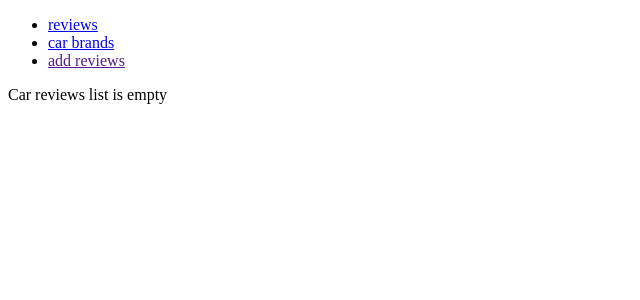
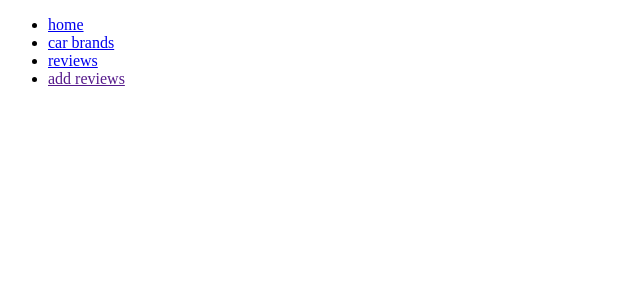
Before and after one commit to Pavel547/Garage-blog, a Django app: page /Garage_Blog/ in a window 1280 px wide. Shown: the top 300 px of the page, without its empty margins (0-640 px from the left). Run offline with Django 5.2, Linux system fonts and the light colour scheme; data that the repository does not hold is empty.

Commit message:
Today I was working on improving the program structure and refactoring the code.

```diff
--- a/car_blog/urls.py
+++ b/car_blog/urls.py
@@ -3,7 +3,8 @@ from . import views
 
 app_name = 'car_blog'
 urlpatterns = [
-    path('', views.IndexView.as_view(), name="index"),
+    path('', views.index, name="index"),
+    path('review_list/', views.ReviewsListView.as_view(), name="reviews_list"),
     path('brands_list/', views.BrandsListView.as_view(), name="brands_list"),
     path('<int:pk>/review_details/', views.ReviewDetailView.as_view(), name="review_details"),
     path('<int:pk>/brand_details/', views.BrandDetailView.as_view(), name="brand_details")
--- a/car_blog/views.py
+++ b/car_blog/views.py
@@ -3,22 +3,25 @@ from django.views.generic import ListView, DetailView
 
 from .models import CarBrand, CarReview
 
-class IndexView(ListView):
+def index(request):
+    return render(request, "car_blog/index.html")
+
+class ReviewsListView(ListView):
     model = CarReview
-    template_name = "car_blog/content.html"
+    template_name = "car_blog/review/reviews_page.html"
     context_object_name = "reviews_list"
 
 class BrandsListView(ListView):
     model = CarBrand
-    template_name = "car_blog/brands.html"
+    template_name = "car_blog/brand/brands.html"
     context_object_name = "brands_list"
 
 class ReviewDetailView(DetailView):
     model = CarReview
-    template_name = "car_blog/review.html"
+    template_name = "car_blog/review/review.html"
     context_object_name = "review_details"
 
 class BrandDetailView(DetailView):
     model = CarBrand
-    template_name = "car_blog/brand.html"
+    template_name = "car_blog/brand/brand.html"
     context_object_name = "brand_details"
--- a/templates/base.html
+++ b/templates/base.html
@@ -11,8 +11,9 @@
     <header>
         <nav>
             <ul>
-                <li><a href="{% url 'car_blog:index' %}">reviews</a></li>
+                <li><a href="{% url 'car_blog:index' %}">home</a></li>
                 <li><a href="{% url 'car_blog:brands_list' %}">car brands</a></li>
+                <li><a href="{% url 'car_blog:reviews_list' %}">reviews</a></li>
                 <li><a href="">add reviews</a></li>
             </ul>
         </nav>
--- a/templates/car_blog/content.html
+++ /dev/null
@@ -1,16 +0,0 @@
-{% extends 'base.html' %}
-{% block title %} Car Reviews {% endblock %}
-
-{% block content %}
-<section>
-    {% if reviews_list %}
-    <ul>
-        {% for reviews in reviews_list %}
-        <li><a href="{% url 'car_blog:review_details' reviews.id%}">{{ reviews.title }}</a></li>
-        {% endfor %}
-    </ul>
-    {% else %}
-    <p>Car reviews list is empty</p>
-    {% endif %}
-</section>
-{% endblock %}
--- /dev/null
+++ b/templates/car_blog/index.html
@@ -0,0 +1,5 @@
+{% extends 'base.html' %}
+{% block title %} Home page {% endblock %}
+
+{% block content %}
+{% endblock %}
```
Also changed, not shown: templates/car_blog/review/reviews_page.html (added, +17 -0 lines), templates/car_blog/brand/brand.html (renamed from templates/car_blog/brand.html), templates/car_blog/brand/brands.html (renamed from templates/car_blog/brands.html), templates/car_blog/review/review.html (renamed from templates/car_blog/review.html), templates/car_blog/review/review_form.html (added).
